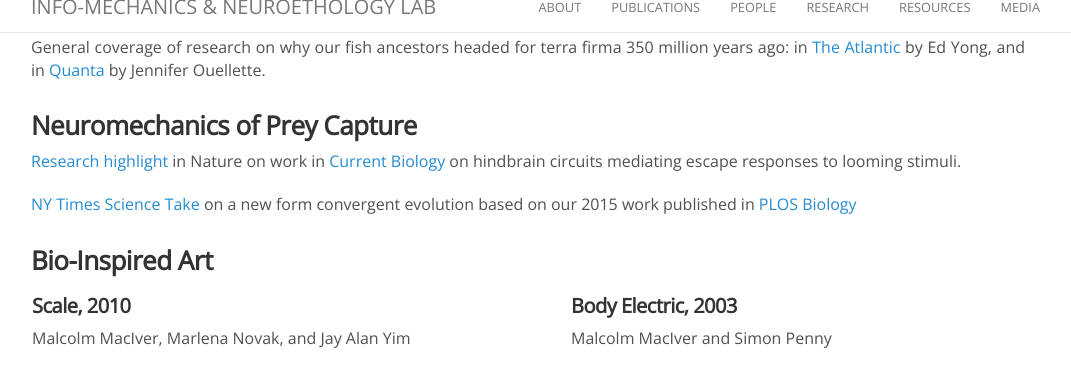
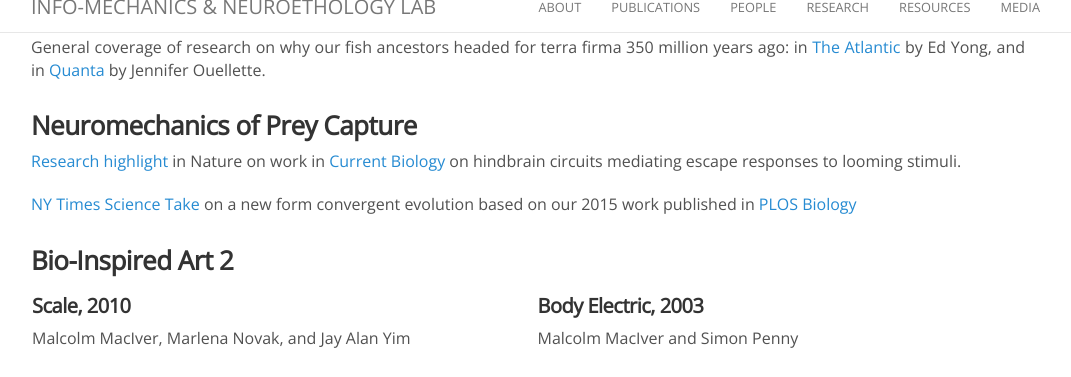
Before and after one commit to maciverlab/maciverlab.github.io, a Jekyll site: the page built from media.html, in a window 1280 px wide and 900 px high, scrolled down 2012 px, cut to the strip 18-395 px from the top of the window. Shown: the whole strip, without its empty margins (112-1183 px from the left). Built offline with Jekyll 4.4.1, drawn with Linux system fonts in a browser that asks for light colours; nearby versions of some CDN libraries; comment, search, counter and statistics services are not loaded.

Commit message:
Update media.html

```diff
--- a/media.html
+++ b/media.html
@@ -86,7 +86,7 @@
                                               marginheight="0" marginwidth="0" id="nyt_video_player" src="https://www.nytimes.com/video/players/offsite/index.html?videoId=100000003672508"></iframe></p>
         -->
 
-        <h3>Bio-Inspired Art</h3>
+        <h3>Bio-Inspired Art 2</h3>
 
         <table class="media">
             <tr>
@@ -97,11 +97,11 @@
         </tr>
         <tr>
             <td><p style="width: 100%; text-align: left;">
-                    <iframe title="vimeo-player" src="https://player.vimeo.com/video/19933816" width="500" height="500" frameborder="0"
+                    <iframe title="vimeo-player" src="https://player.vimeo.com/video/19933816" width="400" height="225" frameborder="0"
                         border="0" marginwidth="0" scrolling="no" align="middle" marginwidth="0"
                             marginheight="0" hspace="0" vspace="0"allowfullscreen></iframe></p></td>
-            <td><iframe title="vimeo-player" src="https://player.vimeo.com/video/59764232" width="100%" height="100%" frameborder="0" border="0" marginwidth="0" scrolling="no" align="middle" marginwidth="0"
-                        marginheight="0" hspace="0" vspace="0"allowfullscreen></iframe></td>
+            <td><p style="width: 100%; text-align: left;"><iframe title="vimeo-player" src="https://player.vimeo.com/video/59764232" width="400" height="225" frameborder="0" border="0" marginwidth="0" scrolling="no" align="middle" marginwidth="0"
+                            marginheight="0" hspace="0" vspace="0"allowfullscreen></iframe></p></td>
         </tr>
         </table>
 
```
